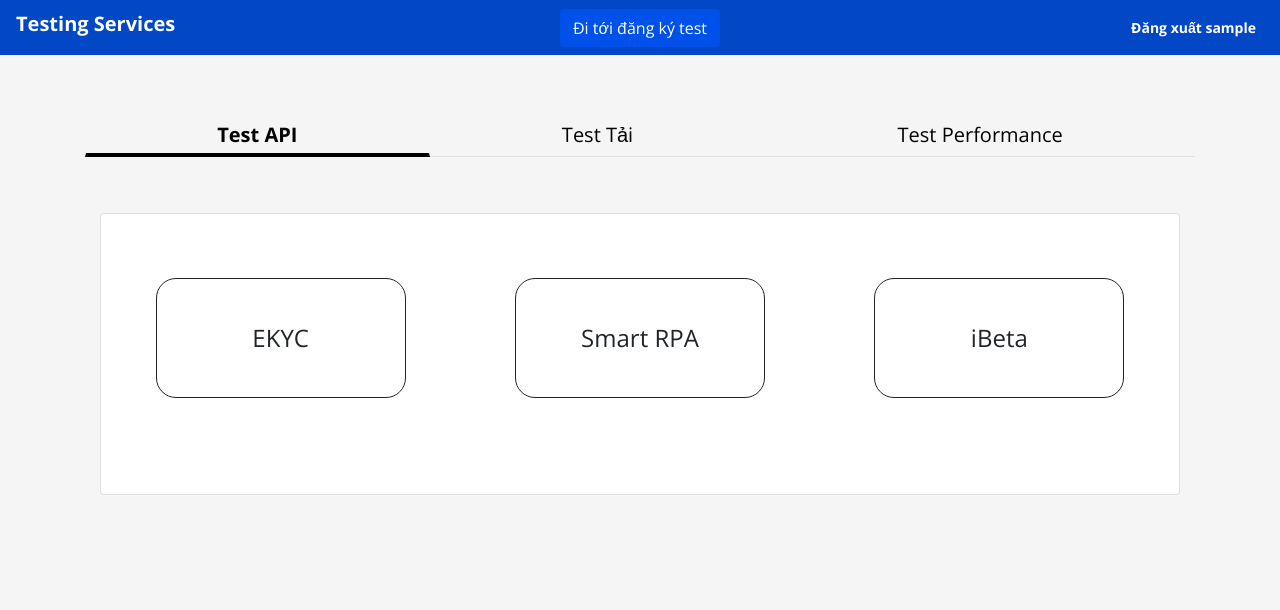
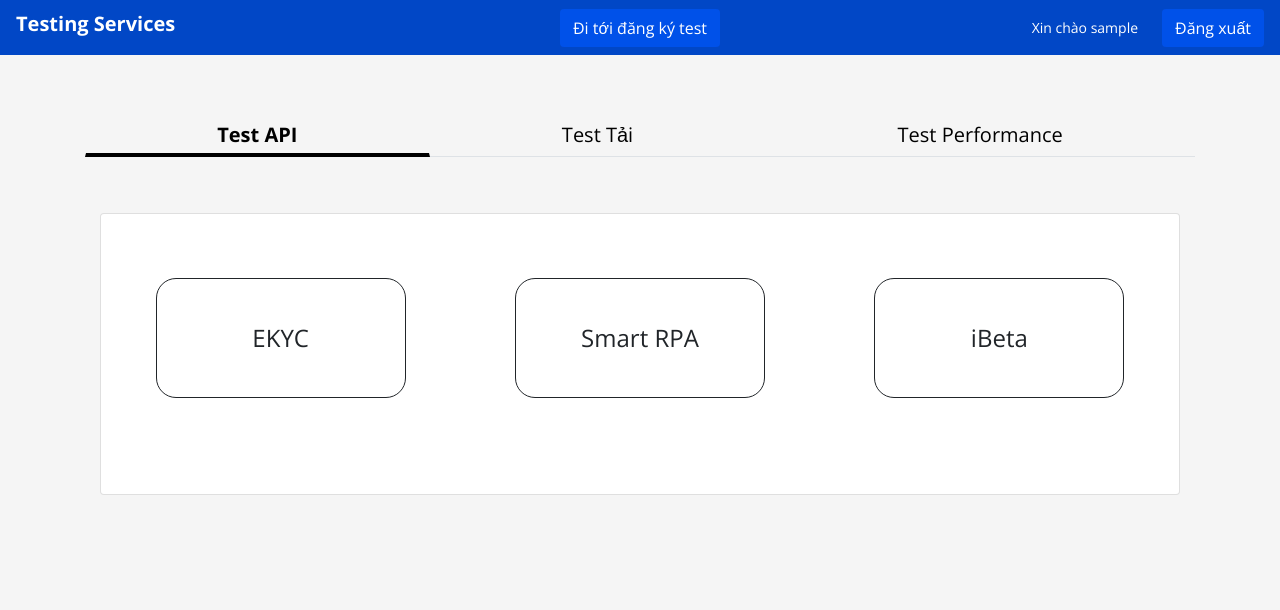
Before and after one commit to Finnard2112/Testing-Website, a Flask app: page /services in a window 1280 px wide. Shown: the top 610 px of the page. Run offline with Flask 2, Linux system fonts and the light colour scheme; the visitor is signed in with stand-in values (Sample User, id 1); some libraries are stand-ins or nearby versions.

Commit message:
logout fix

```diff
--- a/load_test/templates/services.html
+++ b/load_test/templates/services.html
@@ -66,8 +66,12 @@
                         </button>
                 </ul>
                 <ul class="nav navbar-nav ml-auto w-100 justify-content-end">
+                    <li class="nav-item pr-3">
+                        <a class="nav-link white disabled" >Xin chào {{username}}</a>
+                    </li>
                     <li class="nav-item active">
-                        <a class="nav-link font-weight-bold white" href="/logout">Đăng xuất {{username}} </a>
+                        <button type="button" onclick="logout()" class='btn blue-background white'> Đăng xuất
+                        </button>
                     </li>
                 </ul>
             </div>
@@ -173,6 +177,10 @@
         function autotest_registration() {
             location.replace("{{url_for('autotest')}}")
         }
+
+        function logout() {
+            location.replace("{{url_for('logout')}}")
+        }
     </script>
 </body>
 
--- a/load_test/templates/test_registration.html
+++ b/load_test/templates/test_registration.html
@@ -68,8 +68,12 @@
                         </button>
                 </ul>
                 <ul class="nav navbar-nav ml-auto w-100 justify-content-end">
+                    <li class="nav-item pr-3">
+                        <a class="nav-link white disabled" >Xin chào {{username}}</a>
+                    </li>
                     <li class="nav-item active">
-                        <a class="nav-link font-weight-bold white" href="{{url_for('logout')}}">Đăng xuất {{username}}</a>
+                        <button type="button" onclick="logout()" class='btn blue-background white'> Đăng xuất
+                        </button>
                     </li>
                 </ul>
             </div>
```
